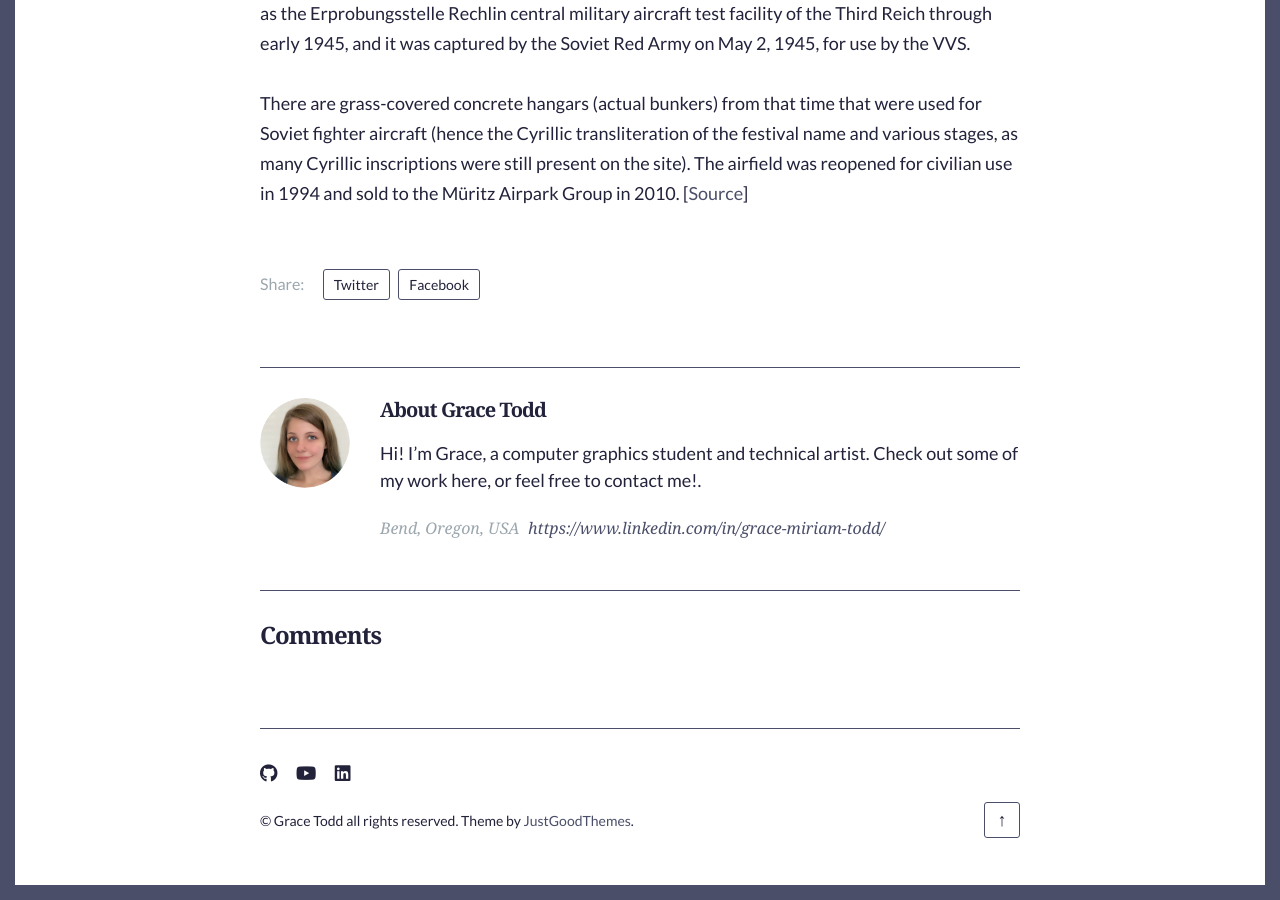
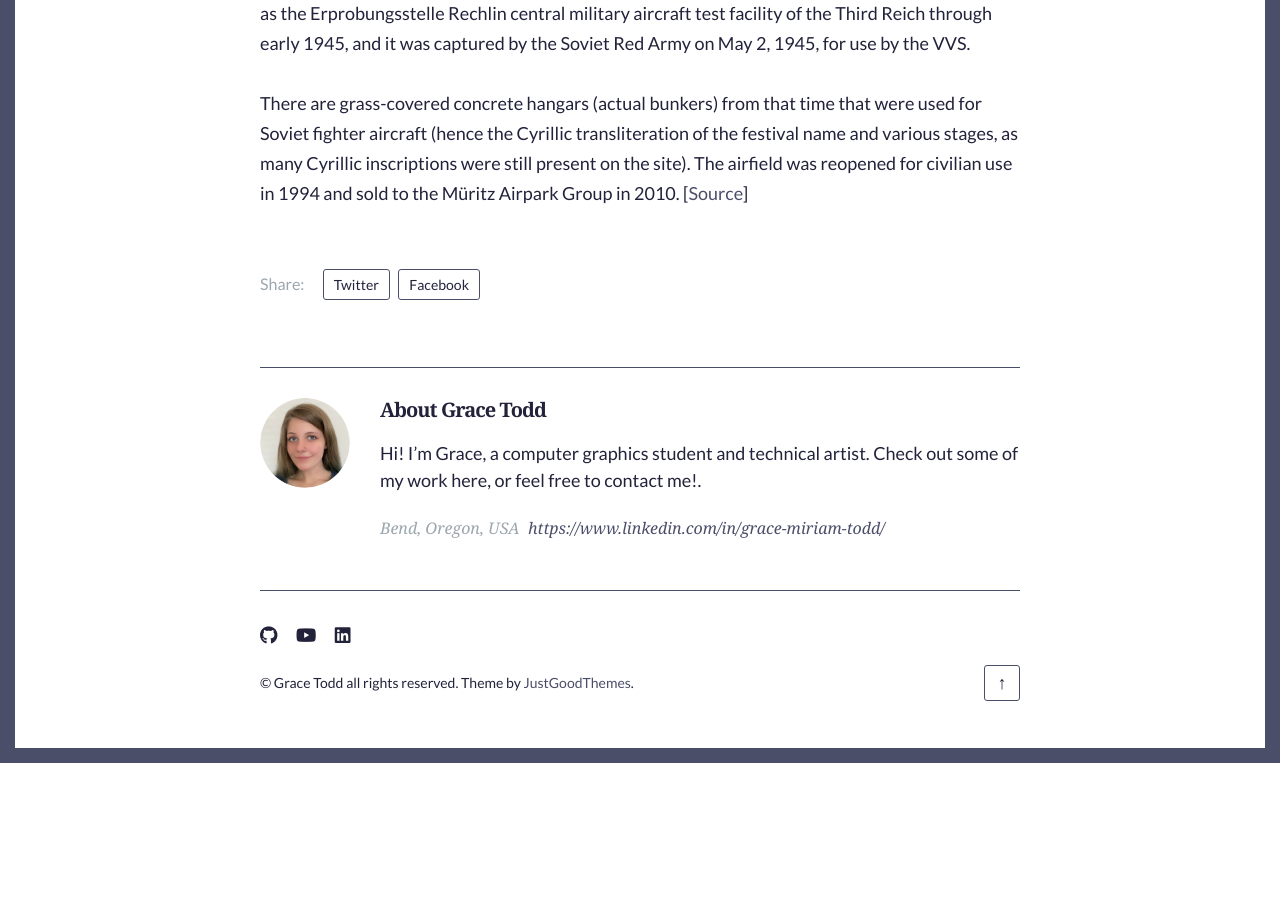
Before and after one commit to toddgr/toddgr.github.io, a Jekyll site: the page built from _posts/2019-01-01-the-advantages-and-disadvantages-of-working-from-home.md, in a window 1280 px wide and 900 px high, scrolled down 2167 px. Built offline with Jekyll 4.4.1, drawn with Linux system fonts in a browser that asks for light colours; some web fonts are replaced; comment, search, counter and statistics services are not loaded; after the commit the page ends 2930 px from its top, so only the background shows below that.

Commit message:
no disqus

```diff
--- a/_layouts/post.html
+++ b/_layouts/post.html
@@ -43,9 +43,4 @@ layout: default
       </div><!-- .author-details -->
     </div><!-- .author-box -->
   </article><!-- .post -->
-
-  {% if site.disqus and site.disqus != "" %}
-    {% include disqus.html %}
-  {% endif %}
-
 </main><!-- .main-content -->
```
